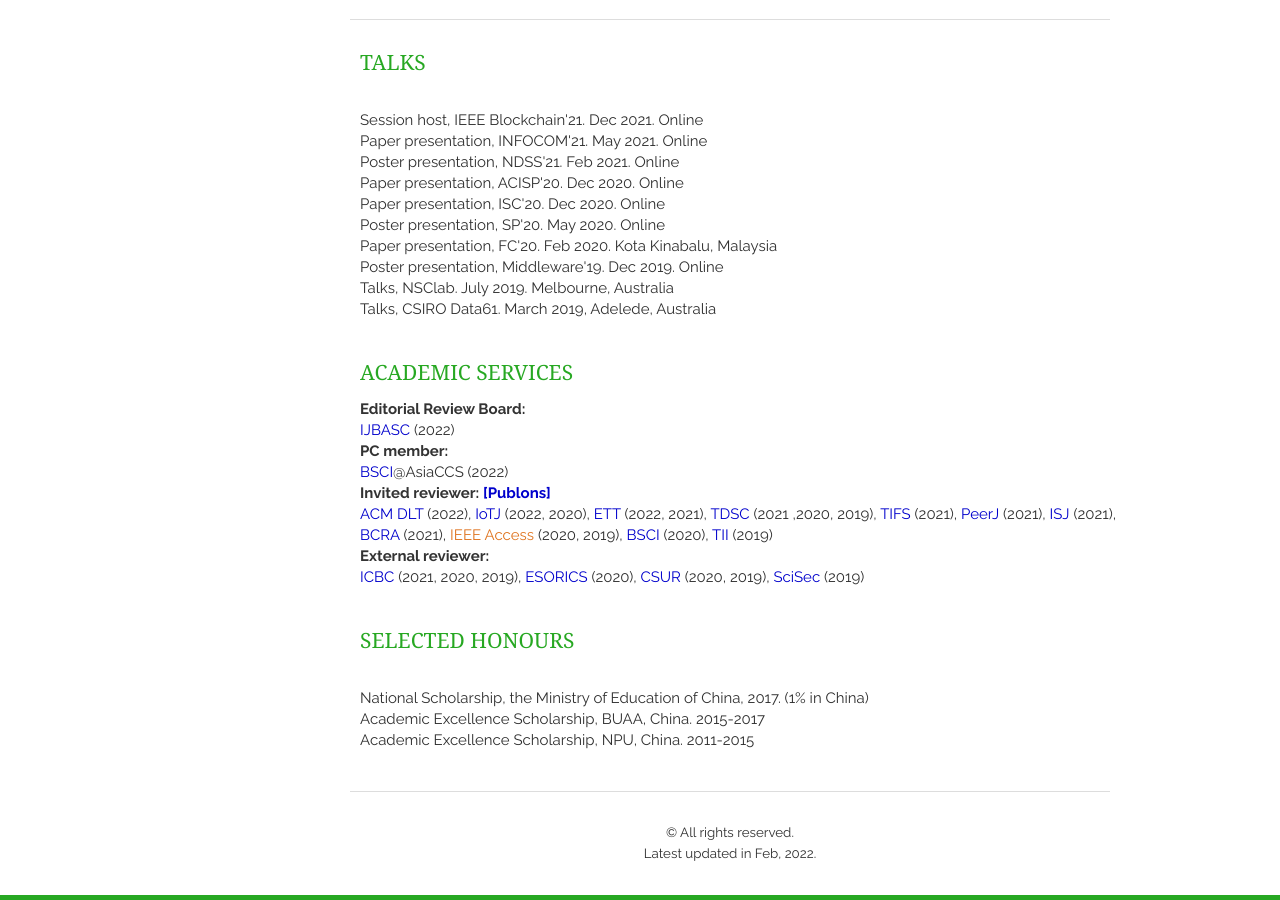
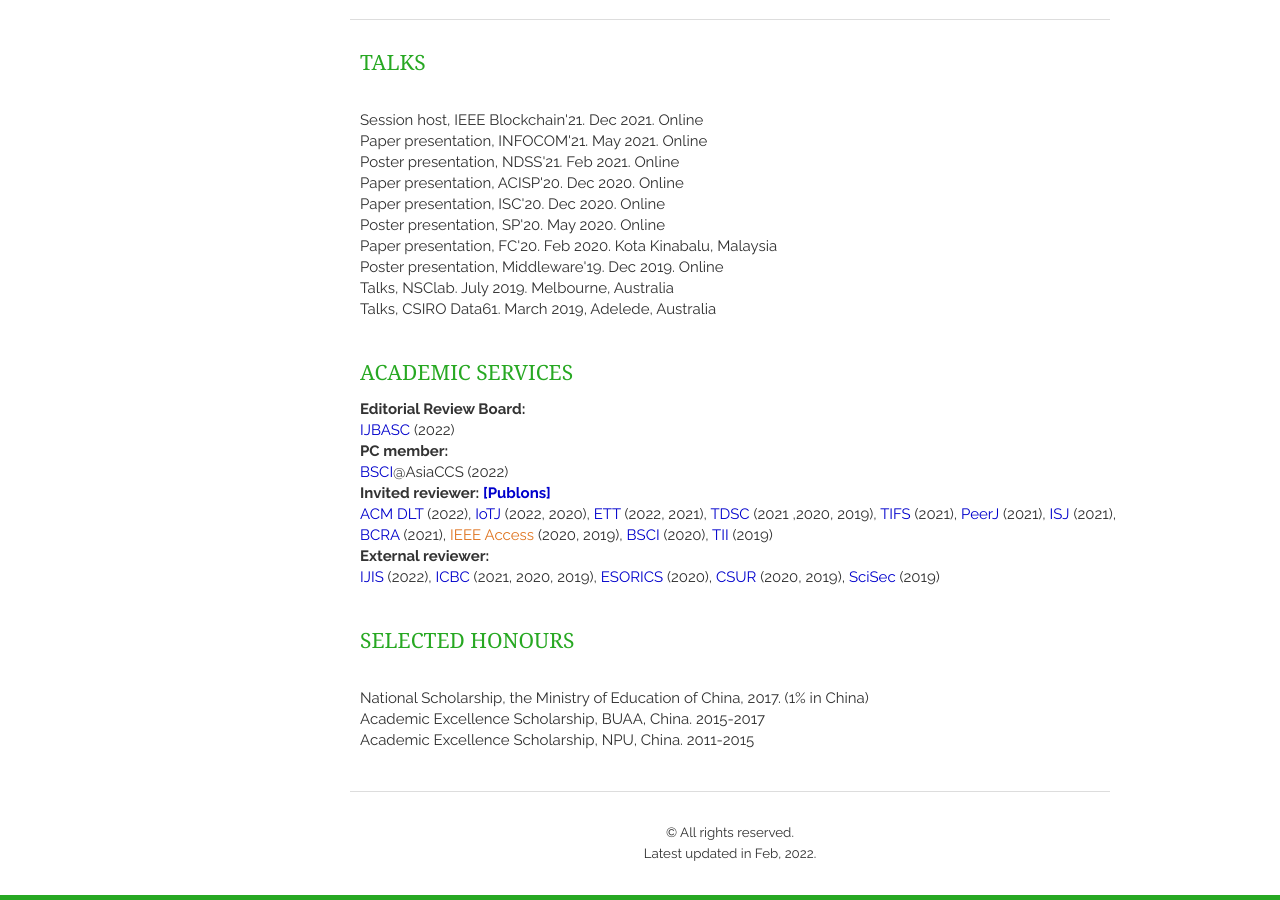
Before and after one commit to AaronWang-git/qinwang-git.github.io, a Jekyll site: the page built from index.html, in a window 1280 px wide and 900 px high, scrolled down 1699 px. Built offline with Jekyll 4.4.1, drawn with Linux system fonts in a browser that asks for light colours; nearby versions of some CDN libraries; a script that is not in the unit is left out; the list of posts is cut into pages by our own code.

```diff
--- a/_includes/service.html
+++ b/_includes/service.html
@@ -46,7 +46,8 @@
     </p>
 
     <p><strong> External reviewer:</strong>
-    <br><a href="https://icbc2021.ieee-icbc.org/" target="_blank"> ICBC </a></strong> (2021, 2020, 2019),
+    <br><a href="https://www.springer.com/journal/10207" target="_blank"> IJIS </a></strong> (2022),
+        <a href="https://icbc2021.ieee-icbc.org/" target="_blank"> ICBC </a></strong> (2021, 2020, 2019),
         <a href="https://www.surrey.ac.uk/esorics-2020" target="_blank"> ESORICS </a></strong> (2020),
         <a href="https://dl.acm.org/journal/csur" target="_blank"> CSUR </a></strong> (2020, 2019),
          <a href="https://scisec.org/scisec2019/index.html" target="_blank"> SciSec </a></strong> (2019)
```
